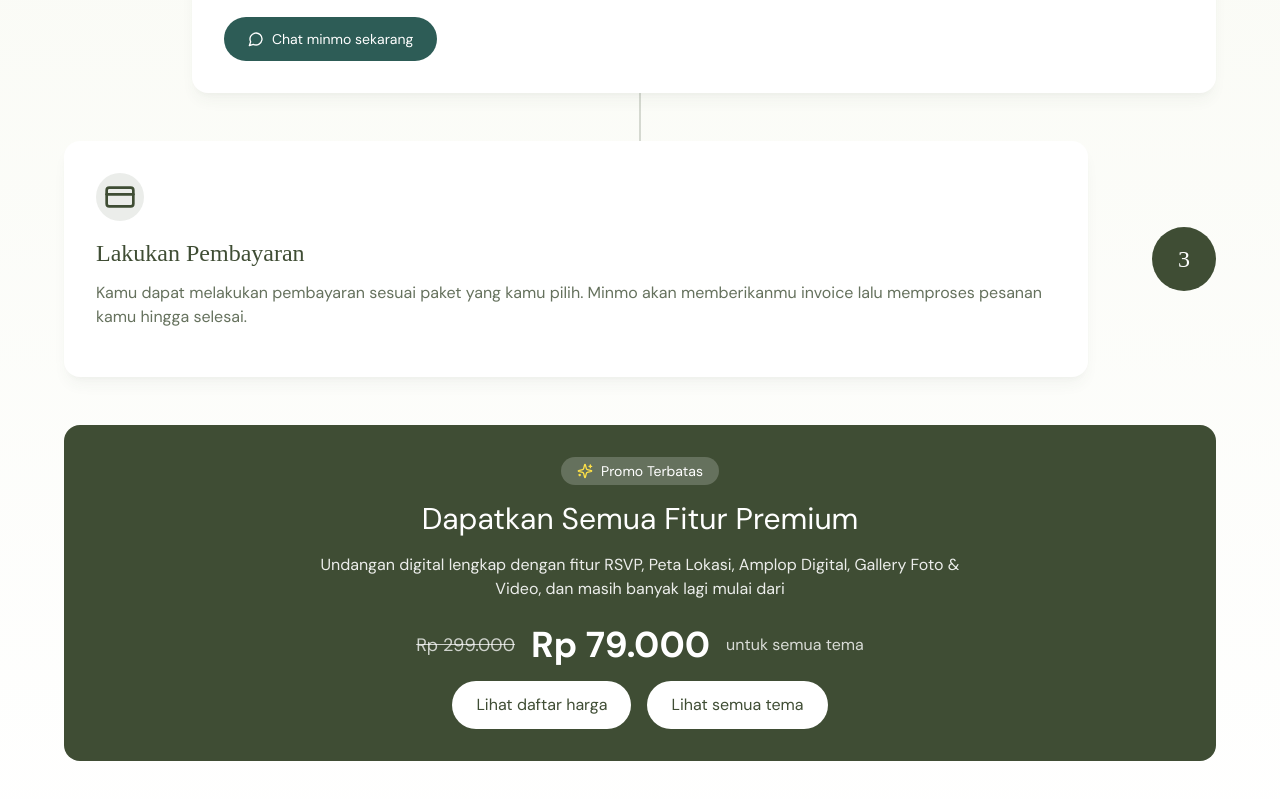
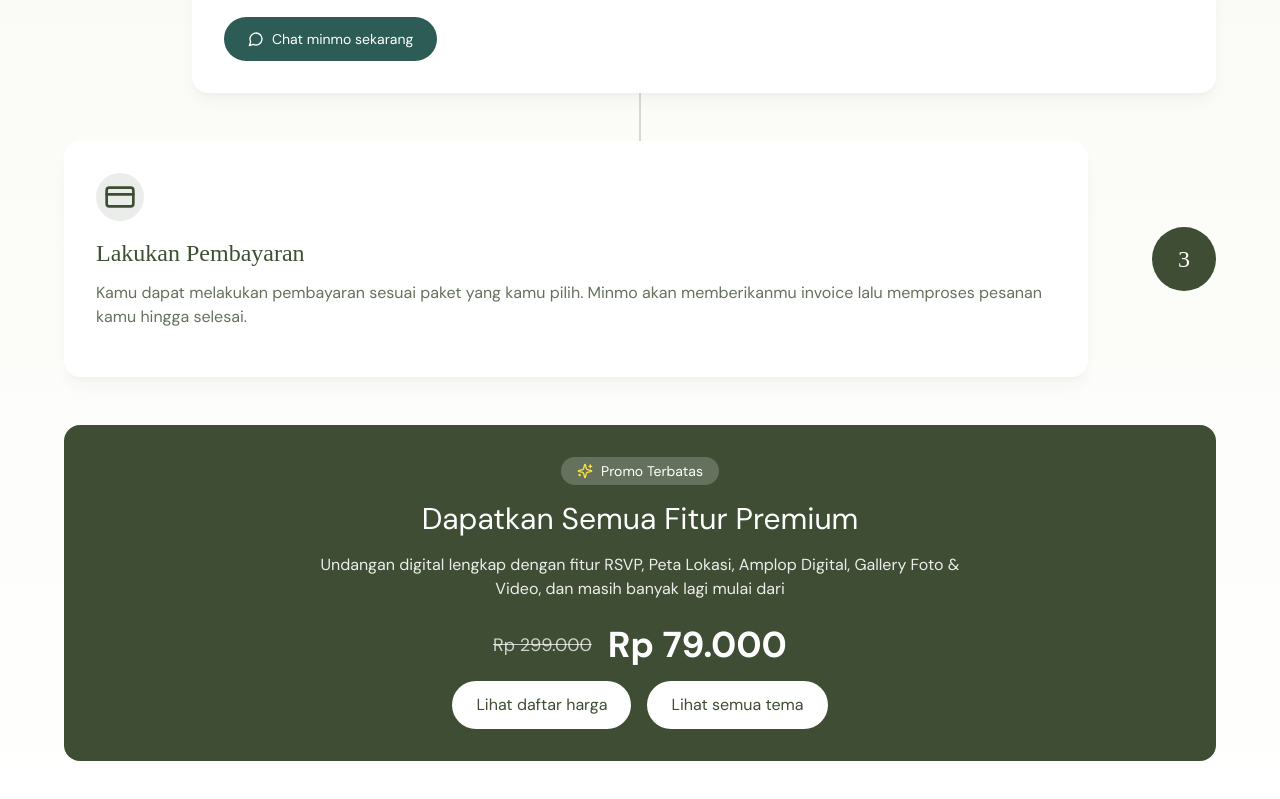
Before and after one commit to ilhardika/momenic, a React (Vite) app: page / in a window 1280 px wide. Shown: the part 5556-6355 px from the top of the page. Built offline with nearby package versions, Linux system fonts and the light colour scheme; a web font is replaced by a local one.

Commit message:
refactor: Remove redundant pricing information from HowToOrder component

```diff
--- a/src/pages/Homepage/components/HowToOrder.jsx
+++ b/src/pages/Homepage/components/HowToOrder.jsx
@@ -112,9 +112,6 @@ const HowToOrder = () => {
               <span className="text-white text-2xl sm:text-4xl font-bold">
                 Rp 79.000
               </span>
-              <span className="text-white/80 text-sm sm:text-base">
-                untuk semua tema
-              </span>
             </div>
             <div className="flex flex-row items-center justify-center gap-2 sm:gap-4">
               <Link
```
